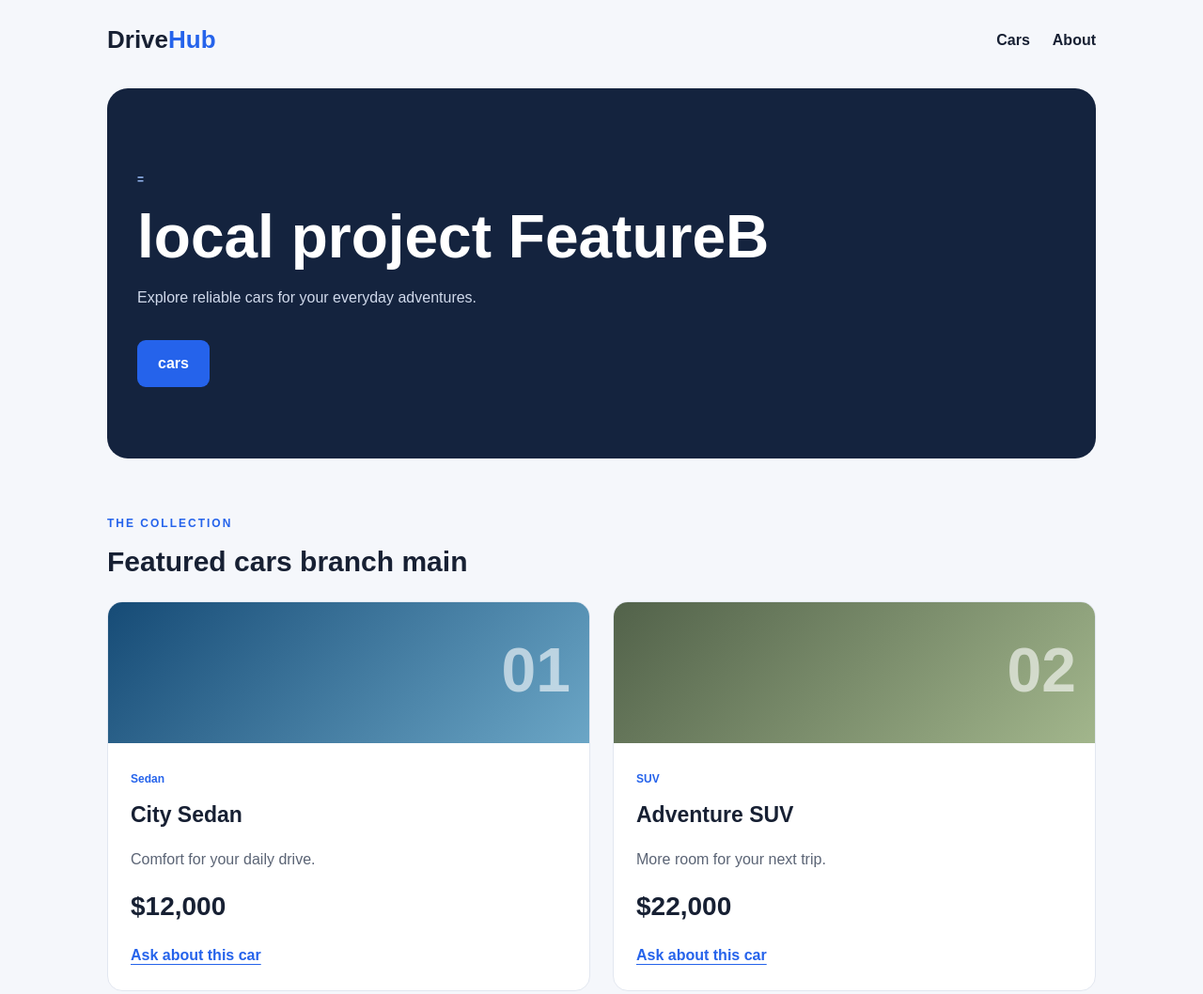
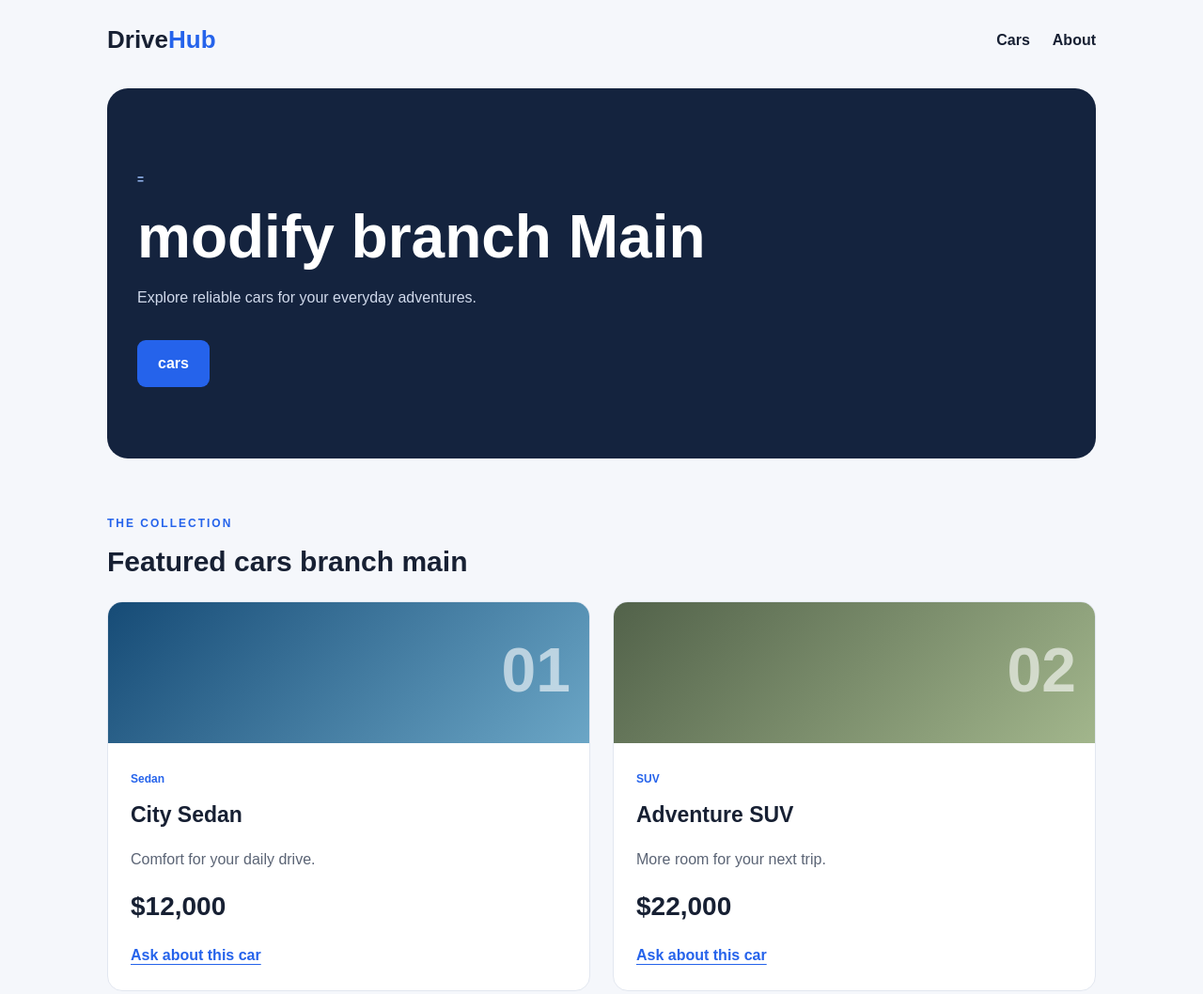
Before and after one commit to zaidabuazezi/dev-project, a plain HTML site: page index.html in a window 1280 px wide. Shown: the top 1058 px of the page at 94% size. Drawn offline with Linux system fonts and the light colour scheme.

Commit message:
modify branch Main

```diff
--- a/index.html
+++ b/index.html
@@ -20,7 +20,7 @@
     <section class="hero">
       <p class="eyebrow">=</p>
       <!-- LAB-HERO: change this heading for the merge-conflict exercise. -->
-      <h1>local project FeatureB</h1>
+      <h1>modify branch Main</h1>
       <p>Explore reliable cars for your everyday adventures.</p>
       <a class="button" href="#cars"> cars</a>
     </section>
```
